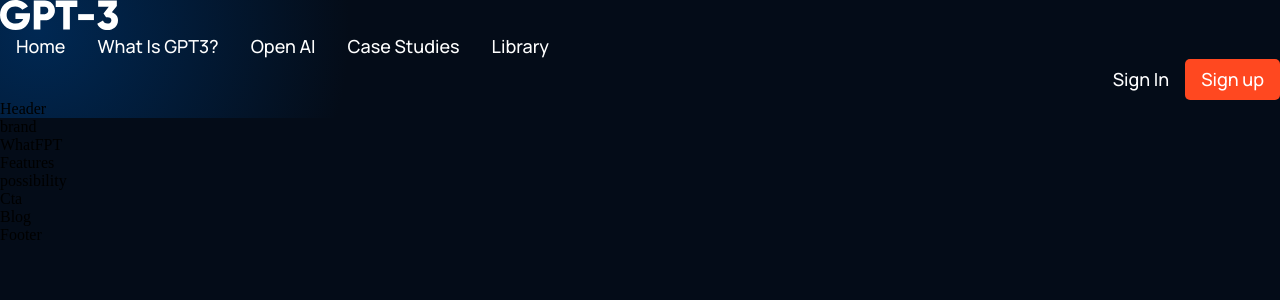
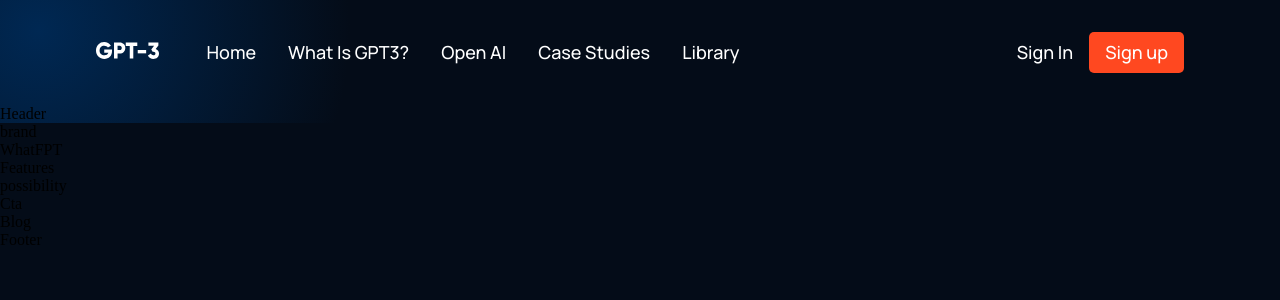
Before and after one commit to esplanadeA/PTproject_01, a React (Create React App) app: page / in a window 1280 px wide. Shown: the top 300 px of the page. Built offline with nearby package versions, Linux system fonts and the light colour scheme.

Commit message:
navbar toggle menu updates

```diff
--- a/src/components/navbar/navbar.css
+++ b/src/components/navbar/navbar.css
@@ -1,4 +1,4 @@
-.gpt__navbar{
+.gpt3__navbar{
    display:flex;
    justify-content: space-between;
    align-items: center;
@@ -6,17 +6,17 @@
    padding:2rem 6rem;
 }
 
-.gpt__navbar-links{
+.gpt3__navbar-links{
    flex:1;
    display:flex;
    justify-content: flex-start;
    align-items: center;
 }
 
-.gpt__navbar-links_logo{
+.gpt3__navbar-links_logo{
    margin-right: 2rem;
 }
-.gpt__navbar-links_logo img{
+.gpt3__navbar-links_logo img{
    width: 62.56px;
    height:16.02px;
 }
@@ -31,7 +31,7 @@
 }
 .gpt3__navbar-links_container p,
 .gpt3__navbar-sign p,
-.gpt__navbar-menu_container p{
+.gpt3__navbar-menu_container p{
    color:#fff;
    font-family:var(--font-family);
    font-weight: 500;
@@ -73,7 +73,6 @@
     justify-content: flex-end;
     align-items: flex-end;
     flex-direction: column;
-
     text-align: end;
     background: var(--color-footer);
     padding: 2rem;
```
